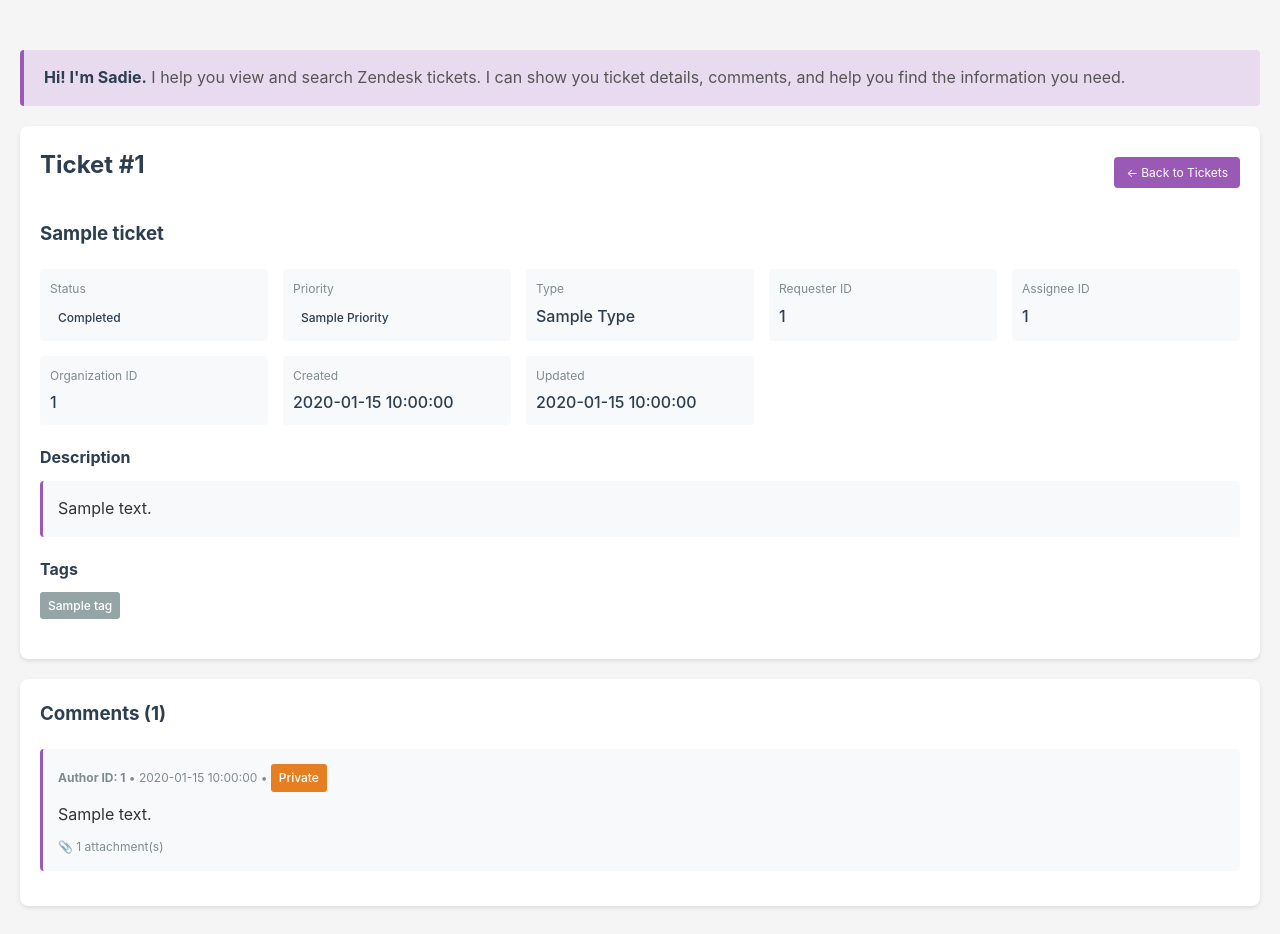
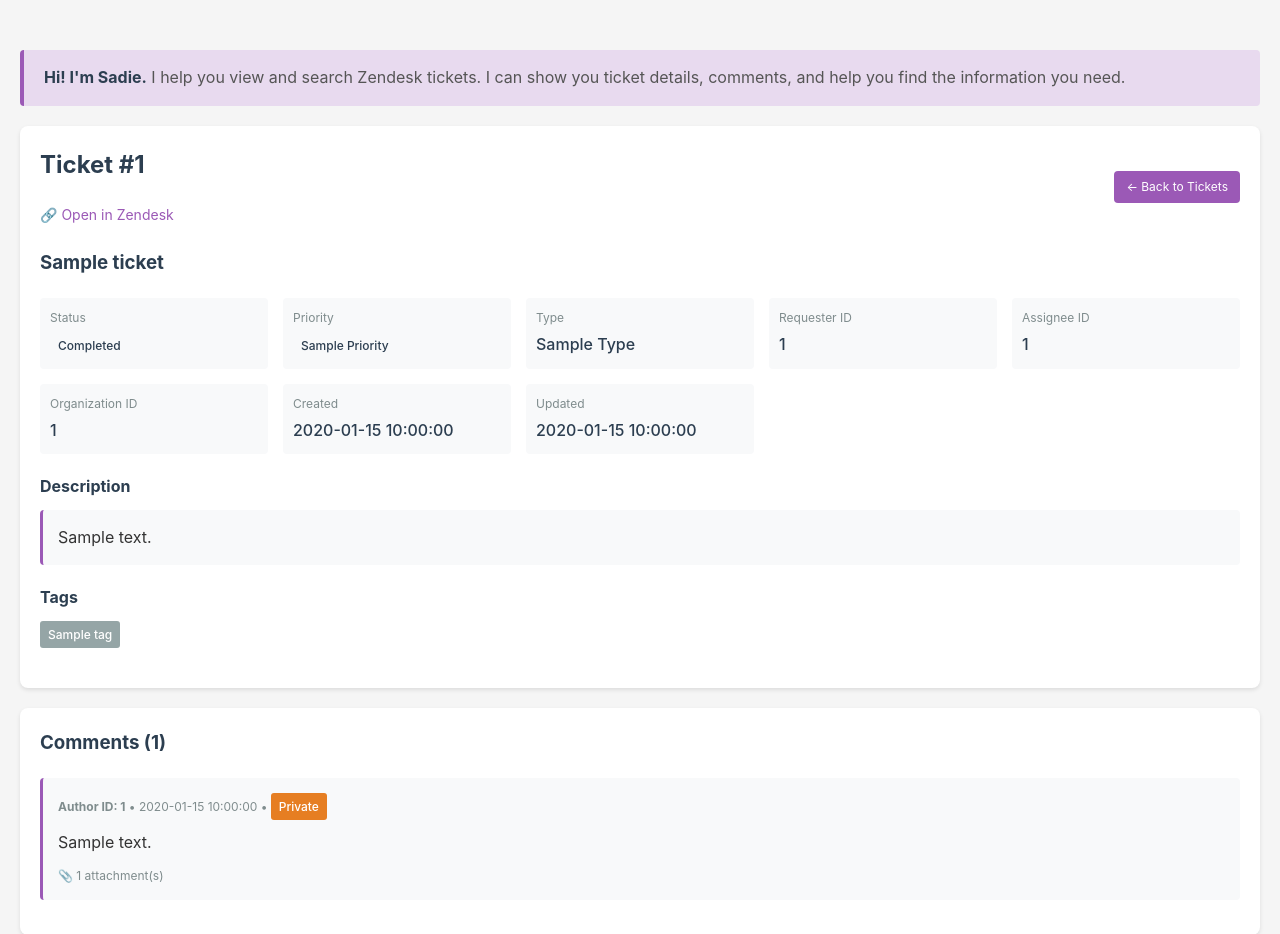
Before and after one commit to derekgwatson/bot-team, a Flask app: template sadie/web/templates/ticket_detail.html in a window 1280 px wide. Shown: the part 155-1089 px from the top of the page. Before the commit the page ends 1066 px from the top, so only its background shows below. Run offline with Flask 3, Linux system fonts and the light colour scheme; the template is opened without the code that fills it: most values are stand-ins (such as "Sample title", 1, 10 or a date in 2020); parts of the project's set-up code (start-up, migrations or seed data) failed here and were passed over.

Commit message:
Make ticket IDs clickable links to open in Zendesk
Ticket IDs in the web UI now link directly to Zendesk for quick access.

Features:
- Ticket ID in search results table is now clickable
- Opens ticket in Zendesk agent interface in new tab
- Uses format: https://{subdomain}.zendesk.com/agent/tickets/{id}
- Purple color (#9b59b6) matches Sadie's branding
- Includes hover tooltip showing ticket number
- Added 'Open in Zendesk' link on ticket detail page

Changes:
- Pass zendesk_subdomain from config to templates
- Updated index.html to make ticket ID a link (target=_blank)
- Added security attributes (rel=noopener noreferrer)
- Updated ticket_detail.html with prominent 'Open in Zendesk' link
- Updated web routes to pass subdomain to all ticket templates

```diff
--- a/sadie/web/routes.py
+++ b/sadie/web/routes.py
@@ -58,6 +58,7 @@ def index():
                              groups=groups,
                              search_query=search_query,
                              preset=preset,
+                             zendesk_subdomain=config.zendesk_subdomain,
                              user=current_user)
 
     except Exception as e:
@@ -70,6 +71,7 @@ def index():
                              has_more=False,
                              status_filters=[],
                              groups=[],
+                             zendesk_subdomain=config.zendesk_subdomain,
                              user=current_user)
 
 @web_bp.route('/ticket/<int:ticket_id>')
@@ -88,6 +90,7 @@ def view_ticket(ticket_id):
         return render_template('ticket_detail.html',
                              ticket=ticket,
                              comments=comments,
+                             zendesk_subdomain=config.zendesk_subdomain,
                              current_user=current_user)
 
     except Exception as e:
--- a/sadie/web/templates/ticket_detail.html
+++ b/sadie/web/templates/ticket_detail.html
@@ -11,7 +11,15 @@
 
 <div class="card">
     <div style="display: flex; justify-content: space-between; align-items: center; margin-bottom: 20px;">
-        <h2>Ticket #{{ ticket.id }}</h2>
+        <div>
+            <h2>Ticket #{{ ticket.id }}</h2>
+            <a href="https://{{ zendesk_subdomain }}.zendesk.com/agent/tickets/{{ ticket.id }}"
+               target="_blank"
+               rel="noopener noreferrer"
+               style="color: #9b59b6; text-decoration: none; font-size: 14px; display: inline-block; margin-top: 5px;">
+                🔗 Open in Zendesk
+            </a>
+        </div>
         <a href="{{ url_for('web.index') }}" class="btn btn-small">← Back to Tickets</a>
     </div>
 
```
Also changed, not shown: sadie/web/templates/index.html (+9 -1 lines).
